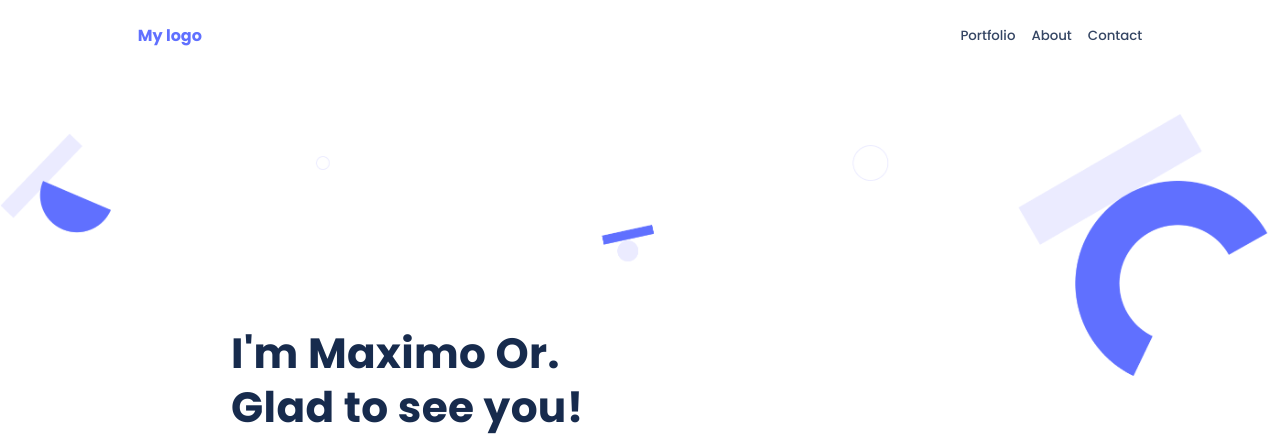
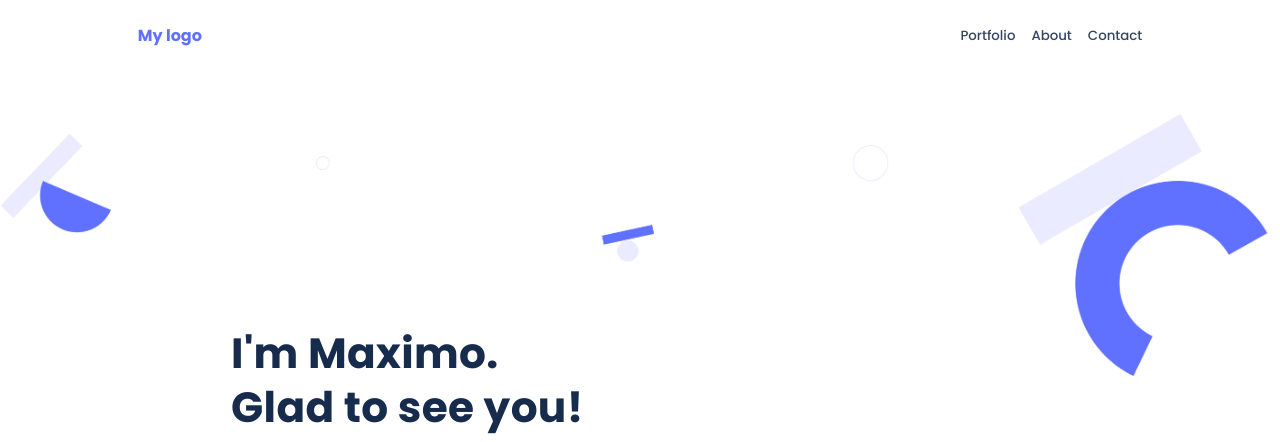
Before and after one commit to maximoortelli/Portfolio-setup-and-mobile-first, a website: page index.html in a window 1280 px wide. Shown: the top 442 px of the page. Drawn offline with Linux system fonts and the light colour scheme.

Commit message:
Add index.html
Upload of index.html file.

```diff
--- a/index.html
+++ b/index.html
@@ -33,7 +33,7 @@
         </nav>
     </header>
     <section class="intro flex-column">
-        <h1 class="margin h1-query intro-margin">I'm Maximo Or. <br>Glad to see you!</h1>
+        <h1 class="margin h1-query intro-margin">I'm Maximo. <br>Glad to see you!</h1>
         <p class="margin intro-margin description">I’m a software developer! I can help you build a product , feature or
             website
             Look through some of my work and experience! If you like what you see and have a project you need coded,
```
